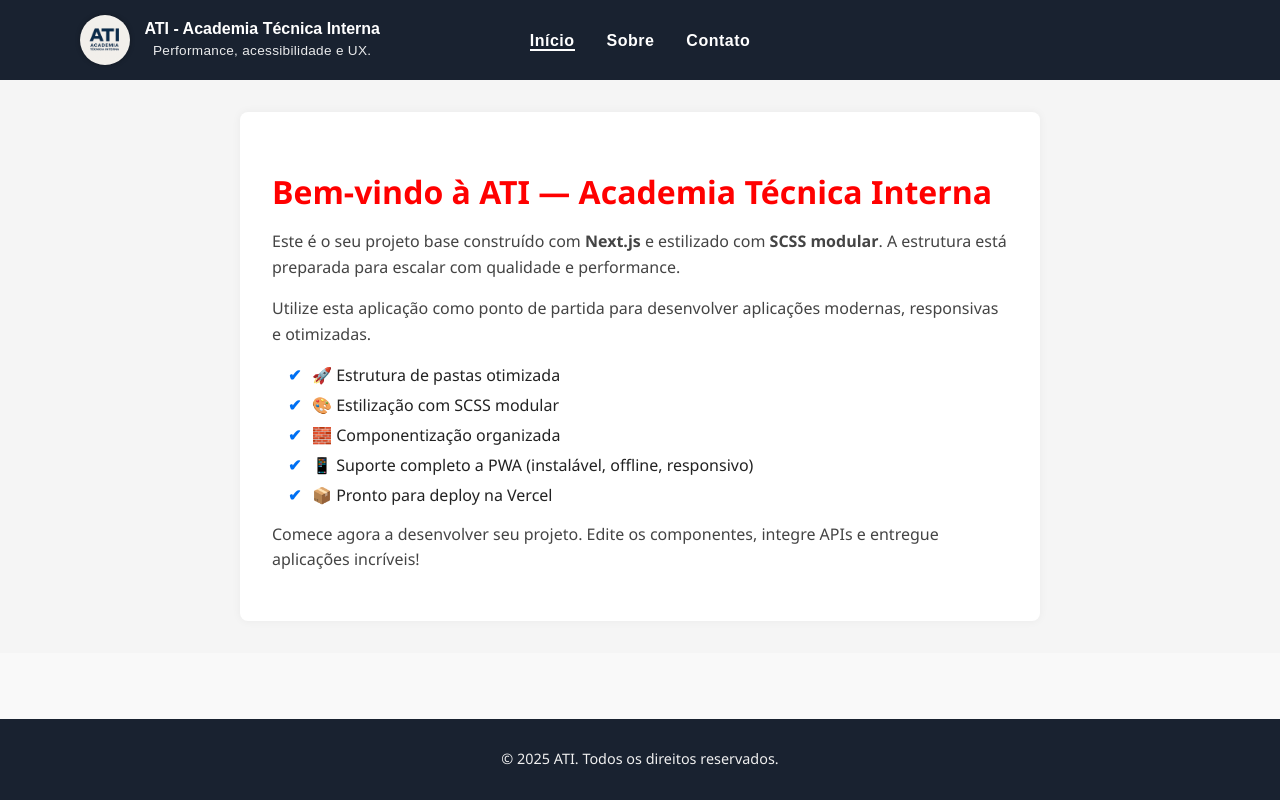
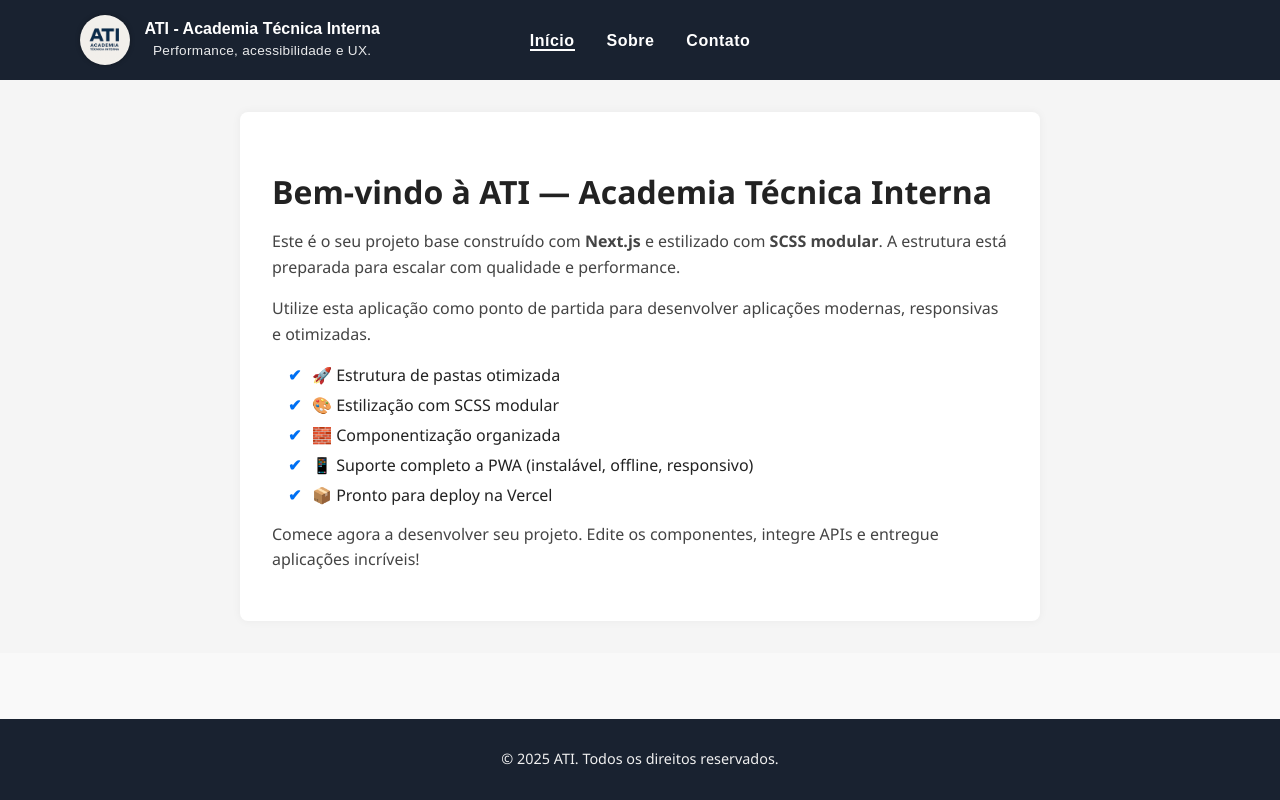
Before and after one commit to WebDesigner279/app-hotel-parking, a Next.js app: page /home in a window 1280 px wide. Built offline with nearby package versions, Linux system fonts and the light colour scheme.

Commit message:
teste-de-ambientes-com-docker

```diff
--- a/app/home/Home.module.scss
+++ b/app/home/Home.module.scss
@@ -13,7 +13,7 @@
     h1 {
       font-size: 2rem;
       margin-bottom: 1rem;
-      color: #ff0000;
+      color: #222;
     }
 
     p {
```
Also changed, not shown: 1 other file (tests, documents, lock files or other folders).
